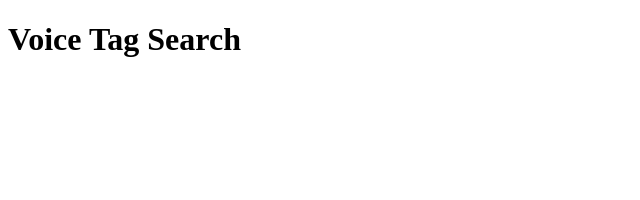
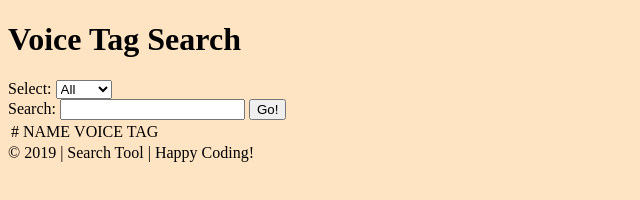
Before and after one commit to maslovai/VoiceTag, a website: page src/index.html in a window 1280 px wide. Shown: the whole page, without its empty margins (0-640 px from the left). Drawn offline with nearby package versions, Linux system fonts and the light colour scheme.

Commit message:
forms started

```diff
--- a/package.json
+++ b/package.json
@@ -11,7 +11,7 @@
     "url": "git+https://github.com/maslovai/VoiceTagSearchTool.git"
   },
   "author": "iryna maslova",
-  "license": "ISC",
+  "license": "MIT",
   "bugs": {
     "url": "https://github.com/maslovai/VoiceTagSearchTool/issues"
   },
--- a/src/index.html
+++ b/src/index.html
@@ -4,12 +4,50 @@
     <title>
         Voice Tag Search
     </title>
+    <link rel="stylesheet" href="style.css">
 </head>
 <body>
-    <div>
+<header>
         <h1>Voice Tag Search</h1>
-
+</header>
+    <div id = "root">
+        <form id = "input">
+            Select:
+            <select name="Element">
+                <option value="All">All</option>
+                <option value="File">File</option>
+                <option value="Other">Other</option>
+            </select><br>
+            Search:
+            <input type="text" name="word">
+            <button>Go!</button>
+        </form>
+        <form id = "result">
+            <table id = "resultTable">
+                <thead>
+                    <tr>
+                        <td>
+                            #
+                        </td>
+                        <td>
+                            NAME
+                        </td>
+                        <td>
+                            VOICE TAG
+                        </td>
+                    </tr>
+                </thead>
+            </table>
+        </form>
     </div>
-
+<footer>
+       &copy; 2019 | Search Tool | Happy Coding!
+</footer>
+<script
+    src="https://code.jquery.com/jquery-3.4.1.js"
+    integrity="sha256-WpOohJOqMqqyKL9FccASB9O0KwACQJpFTUBLTYOVvVU="
+    crossorigin="anonymous">
+</script>
+<script src = "index.js"></script>
 </body>
 </html>
--- a/src/style.css
+++ b/src/style.css
@@ -0,0 +1,4 @@
+body{
+    background-color: bisque;
+    color:"FFF";
+}
```
